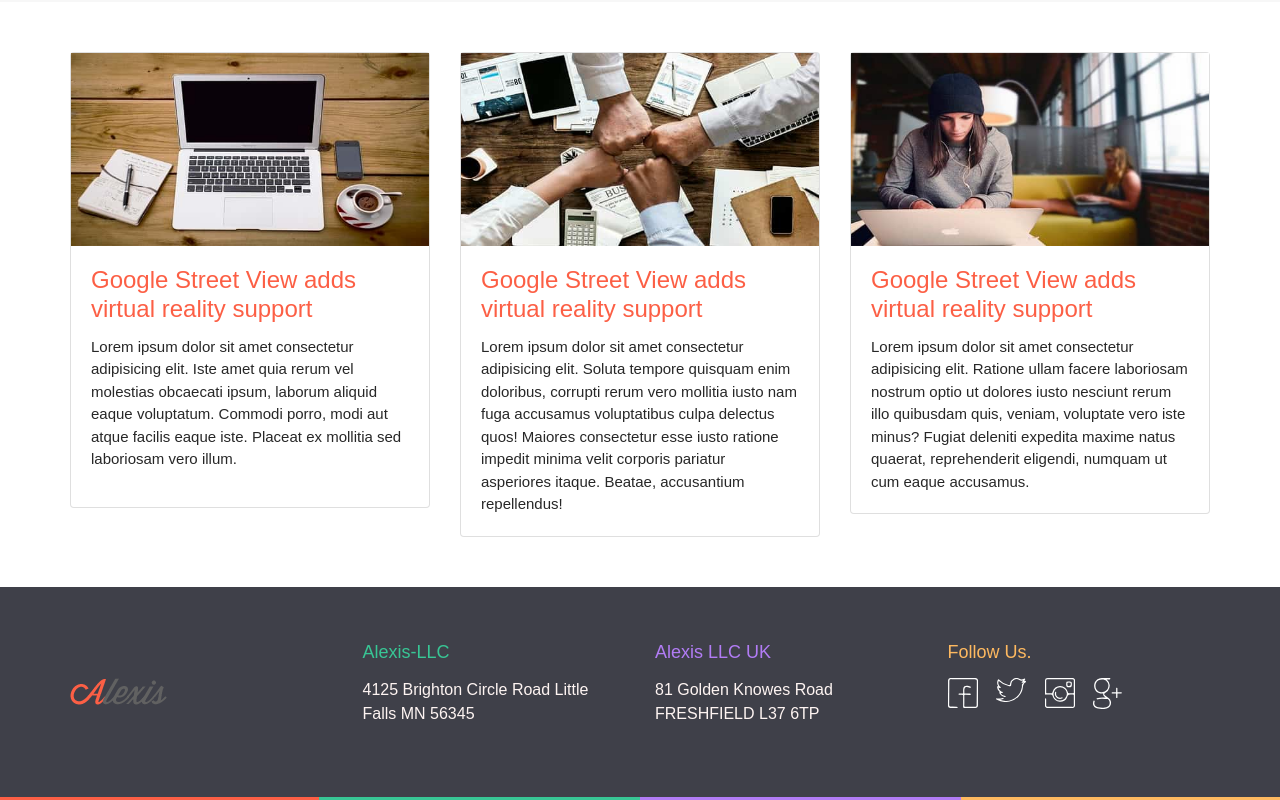
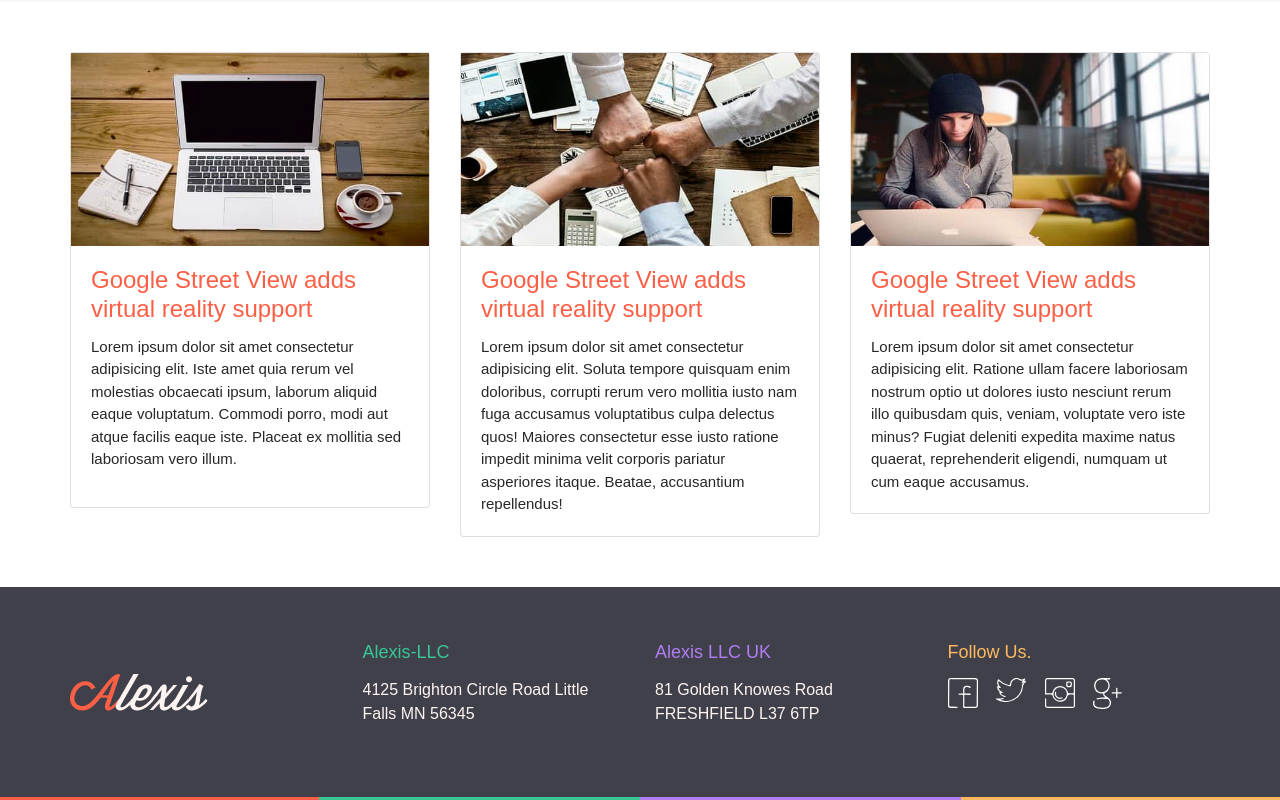
Before and after one commit to adzinetskatsiaryna/Alexis, a website: page app/blog.html in a window 1280 px wide. Shown: the part 501-1301 px from the top of the page. Drawn offline with Linux system fonts and the light colour scheme.

Commit message:
change logo footer

```diff
--- a/app/blog.html
+++ b/app/blog.html
@@ -99,7 +99,7 @@
         <div class="container">
             <div class="row footer-content">
                 <div class="col-lg-3 col-md-12 col-sm-12 footer-logo">
-                    <a href="./index.html" class="logo"><img src="./img/logo.png" alt="icon logo"></a>
+                    <a href="./index.html" class="logo"><img src="./img/logo-footer.png" alt="icon logo"></a>
                 </div>
                 <div class="col-lg-3 col-md-12 col-sm-12 footer-adres1">
                     <h3>Alexis-LLC</h3>
--- a/app/js/main.js
+++ b/app/js/main.js
@@ -29,14 +29,14 @@ $("#menu-mobile").on("click", "a", function (event) {
 
 /*js-header-fixed*/
 
-/*window.onscroll = function showHeader() {
+window.onscroll = function showHeader() {
   let header = document.querySelector('.js-header');
   if(window.pageYOffset > 600){
       header.classList.add('js-header-fixed');
   } else{
       header.classList.remove('js-header-fixed');
   }
-}*/
+}
 
 /*mob menu*/
 
--- a/app/scss/_blog.scss
+++ b/app/scss/_blog.scss
@@ -96,6 +96,11 @@ footer{
         justify-content: center;
         .footer-logo{
             align-self: center;
+            img{
+                display: block;
+                object-fit: cover;
+                max-width: 100%;
+            }
         }
         .footer-adres1{
             h3{
--- a/app/scss/style.scss
+++ b/app/scss/style.scss
@@ -2279,6 +2279,11 @@ footer{
         display: block;
         max-width: 100%;
         cursor: pointer;
+        img{
+            display: block;
+            max-width: 100%;
+            object-fit: cover;
+        }
 
         &:hover{
             opacity: 0.5;
```
Also changed, not shown: app/index.html (+1 -1 lines), app/css/style.min.css, app/img/logo-footer.png (added), dist/blog.html, dist/css/style.min.css, dist/img/logo-footer.png (added), dist/index.html, dist/js/main.js.
